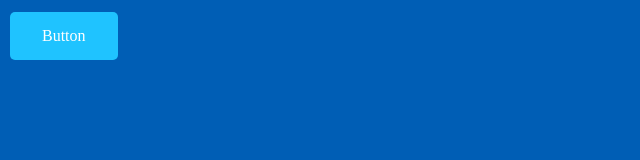
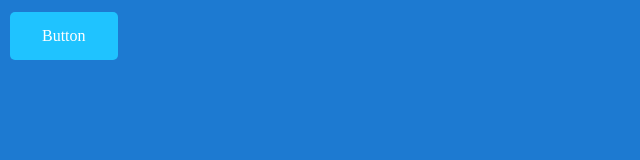
Before and after one commit to st-stratus/ghs-alter, a plain HTML site: page index.html in a window 1280 px wide. Shown: the whole page, without its empty margins (0-640 px from the left). Drawn offline with Linux system fonts and the light colour scheme.

Commit message:
Update index.html

```diff
--- a/index.html
+++ b/index.html
@@ -3,7 +3,7 @@
 <head>
   <style>
     body {
-      background-color: #005eb5;
+      background-color: #1d7ad1;
     }
   </style>
   <link rel="stylesheet" href="style-sheets/style1.css">
```
